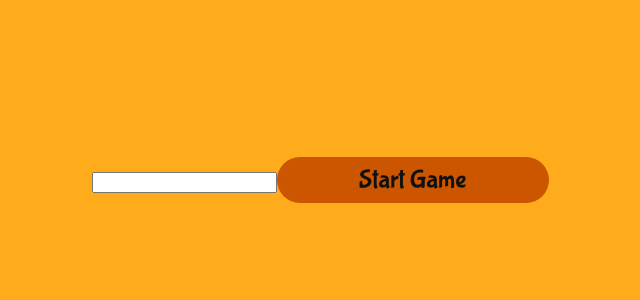
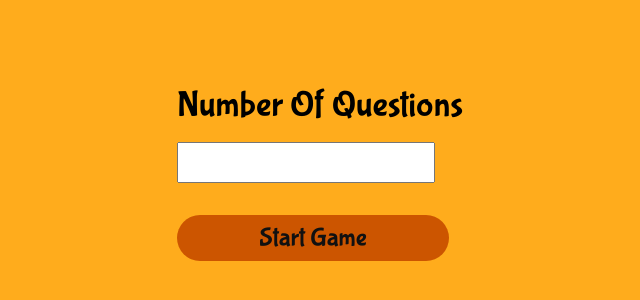
Before and after one commit to TGKElit/ReactAssignment, a React (Create React App) app in the folder react-assignment/: page /game-creation in a window 1280 px wide. Shown: the part 228-528 px from the top of the page, without its empty margins (320-960 px from the left). Built offline with nearby package versions, Linux system fonts and the light colour scheme.

Commit message:
made game creation prettier

```diff
--- a/react-assignment/src/App.scss
+++ b/react-assignment/src/App.scss
@@ -25,7 +25,8 @@ label {
 
 input[type="text"],
 input[type="email"],
-input[type="password"] {
+input[type="password"],
+input[type="number"] {
   width: 250px;
   height: 35px;
   font-family: "BubblegumSans";
--- /dev/null
+++ b/react-assignment/src/components/createGameForm/createGameForm.module.scss
@@ -0,0 +1,9 @@
+.createGameForm {
+    display: flex;
+    flex-direction: column;
+
+    input {
+        margin: 1rem 0;
+    }
+
+}
--- /dev/null
+++ b/react-assignment/src/components/createGameForm/index.jsx
@@ -0,0 +1,42 @@
+import { useNavigate } from 'react-router-dom';
+import Button from "../button";
+import styles from "./createGameForm.module.scss"
+
+const CreateGameForm = (props) => {
+
+    const navigate = useNavigate();
+
+    function handleSubmit(event) {
+        event.preventDefault();
+
+        const formData = new FormData(event.target.form);
+        formData.append('api_key', sessionStorage.getItem("api_key"));
+
+        fetch('https://ec2-16-16-99-212.eu-north-1.compute.amazonaws.com/api/games', {
+            method: 'POST',
+            body: formData
+        })
+        .then(response => response.json())
+        .then(data => {
+            sessionStorage.setItem("game_id", data.game_id);
+            navigate('/question');
+        })
+        .catch(error => {
+            console.error('Error:', error);
+        });
+
+
+    }
+
+    return (
+        <>
+            <form className={styles.createGameForm}>
+                <label>Number Of Questions</label>
+                <input type="number" name="NOQ" min="1" max="5"/>
+                <Button type="submit" handleClick={handleSubmit}>Start Game</Button>
+            </form>
+        </>
+    );
+}
+
+export default CreateGameForm;
--- a/react-assignment/src/pages/GameCreation.jsx
+++ b/react-assignment/src/pages/GameCreation.jsx
@@ -1,36 +1,11 @@
-import { useNavigate } from 'react-router-dom';
-import Button from '../components/button';
+
+import CreateGameForm from '../components/createGameForm';
 
 const GameCreation = (props) => {
-    const navigate = useNavigate();
-
-    function handleSubmit(event) {
-        event.preventDefault();
-
-        const formData = new FormData(event.target.form);
-        formData.append('api_key', sessionStorage.getItem("api_key"));
-
-        fetch('https://ec2-16-16-99-212.eu-north-1.compute.amazonaws.com/api/games', {
-            method: 'POST',
-            body: formData
-        })
-        .then(response => response.json())
-        .then(data => {
-            sessionStorage.setItem("game_id", data.game_id);
-            navigate('/question');
-        })
-        .catch(error => {
-            console.error('Error:', error);
-        });
 
 
-    }
-
     return (
-        <form action="">
-            <input type="number" name="NOQ"/>
-            <Button type="submit" handleClick={handleSubmit}>Start Game</Button>
-        </form>
+        <CreateGameForm/>
     )
 }
 
```
